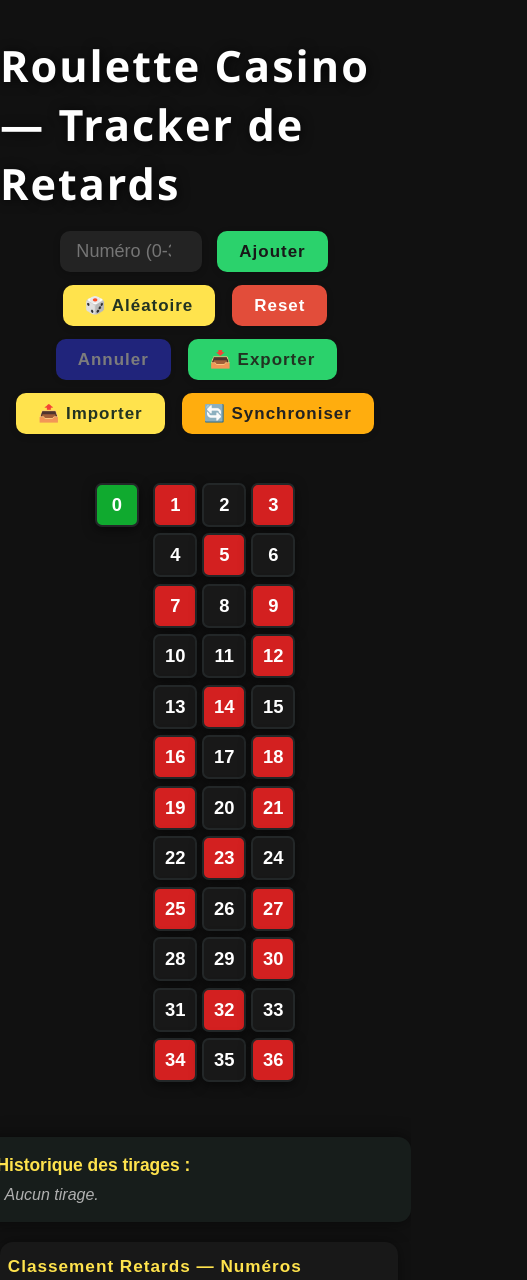
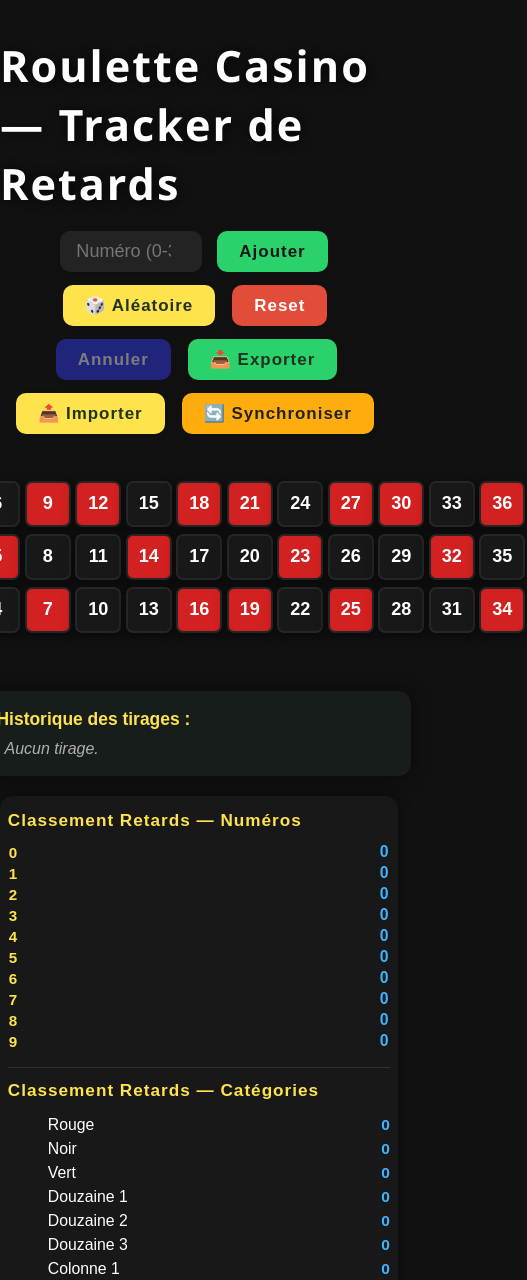
Before and after one commit to PlatiniumYT/CasinoTEST, a React (Create React App) app: page / in a window 390 px wide. Shown: the top 1280 px of the page, 527 px wide, since content can reach past the window. Built offline with nearby package versions, Linux system fonts and the light colour scheme.

Commit message:
Mise à jour roulette: bouton aléatoire + roulette interactive

```diff
--- a/src/App.css
+++ b/src/App.css
@@ -509,18 +509,13 @@ body {
   .col-cell { width: 43px; margin-right: 35px;}
   .main-table-v2 { zoom: 0.85; }
 
-  .roulette-board {
-  margin: 20px 0 18px 0;
-  display: flex;
-  justify-content: center;
-}
-.case {
+ .case {
   background: #191f1d;
   color: #fff;
   border-radius: 7px;
   border: 2.3px solid #232728;
   text-align: center;
-  font-size: 1.15em;
+  font-size: 1.13em;
   font-weight: 700;
   margin: 2.5px;
   display: flex;
@@ -542,6 +537,7 @@ body {
 
 
 
+
 }
 @media (max-width: 700px) {
   .main-table-v2 { zoom: 0.7; }
--- a/src/App.js
+++ b/src/App.js
@@ -363,29 +363,29 @@ function App() {
         </button>
       </div>
 
-      {/* Plateau "tapis casino" 0 à gauche, 1-36 en 3 colonnes */}
-      <div className="roulette-board">
-        <div style={{ display: "flex" }}>
-          {/* 0 à gauche */}
+<div className="roulette-tapis-fr" style={{ display: "flex", alignItems: "flex-start", margin: "18px 0" }}>
+  {/* 0 tout à gauche */}
   <div
     className={`case zero green${isSelected(0) ? " selected" : ""} ${highlightNumbers.includes(0) ? "highlight" : ""}`}
-            style={{ marginRight: 12, width: 40, height: 40, fontWeight: 900 }}
+    style={{ width: 42, height: 42, marginRight: 10, fontWeight: 900, fontSize: "1.13em" }}
     onClick={() => { handleAdd(0); setHighlightCarre([]); }}
   >
     0
   </div>
-          {/* 3 colonnes de 12 numéros */}
-          {[0, 1, 2].map(col => (
-            <div className="board-col" key={col} style={{ display: "flex", flexDirection: "column", gap: 3 }}>
-              {[...Array(12)].map((_, i) => {
-                const num = col + 1 + i * 3;
+  {/* Grille 3 lignes x 12 colonnes */}
+  <div>
+    {[0, 1, 2].map(line => (
+      <div key={line} style={{ display: "flex", marginBottom: 2 }}>
+        {[...Array(12)].map((_, col) => {
+          // Calcule le numéro comme sur un vrai tapis (ligne du haut = 3,6,9...; ligne du bas = 1,4,7...)
+          const num = col * 3 + (3 - line);
           if (num > 36) return null;
           const color = getColor(num);
           return (
             <div
               className={`case ${color}${isSelected(num) ? " selected" : ""} ${highlightNumbers.includes(num) ? "highlight" : ""}`}
               key={num}
-                    style={{ width: 40, height: 40, marginBottom: 1 }}
+              style={{ width: 42, height: 42, marginRight: 2 }}
               onClick={() => { handleAdd(num); setHighlightCarre([]); }}
             >
               {num}
@@ -396,6 +396,8 @@ function App() {
     ))}
   </div>
 </div>
+
+
 
       {/* Historique des tirages */}
       <div className="casino-history">
```
Lines whose indentation alone changed are shown as unchanged.
